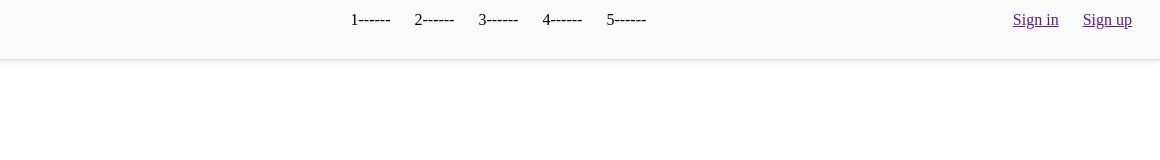
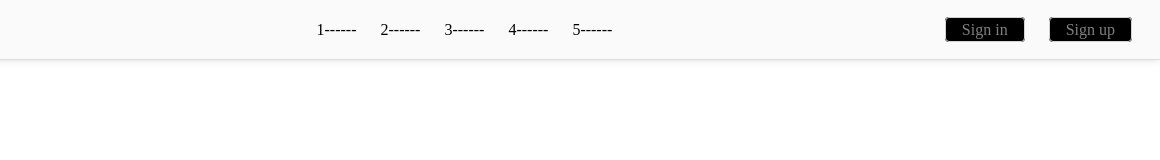
Before and after one commit to Bomingdai/demo-flex-nav, a plain HTML site: page index.html in a window 1280 px wide. Shown: the full height of the page, 120-1280 px from the left. Drawn offline with Linux system fonts and the light colour scheme.

Commit message:
demo completed

```diff
--- a/css/styles.css
+++ b/css/styles.css
@@ -14,14 +14,27 @@ nav{
     justify-content: space-between;
 }
 .nav-links,
-.nav-bottom,
-nav{
+.nav-bottom{
     display:flex;
 
 }
 
-/* When styling nav links - space the li's & style the text on the  */
+/* When styling nav links - space the li's & style the text on the <A> tag */
 
 li{
     margin:0 12px;
+    line-height: 43px;
 }
+
+a{
+    border:1px solid rgb(212, 211, 211);
+    padding:3px 16px;
+    background-color: #000;
+    border-radius: 4px;
+    color:grey;
+    text-decoration: none;
+}
+
+a:hover{
+    box-shadow: 0 0 5px rgb(65, 114, 238);
+}
```
